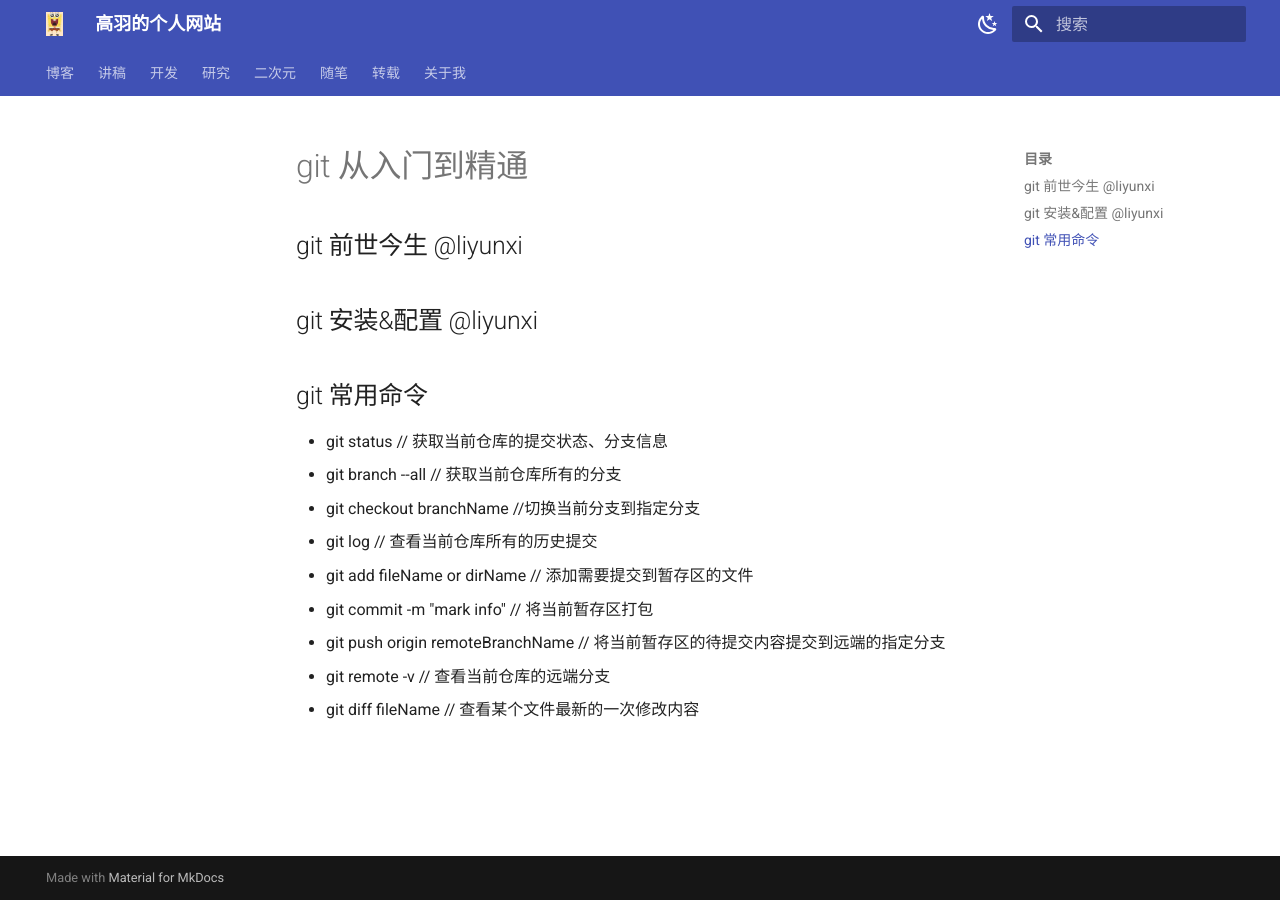
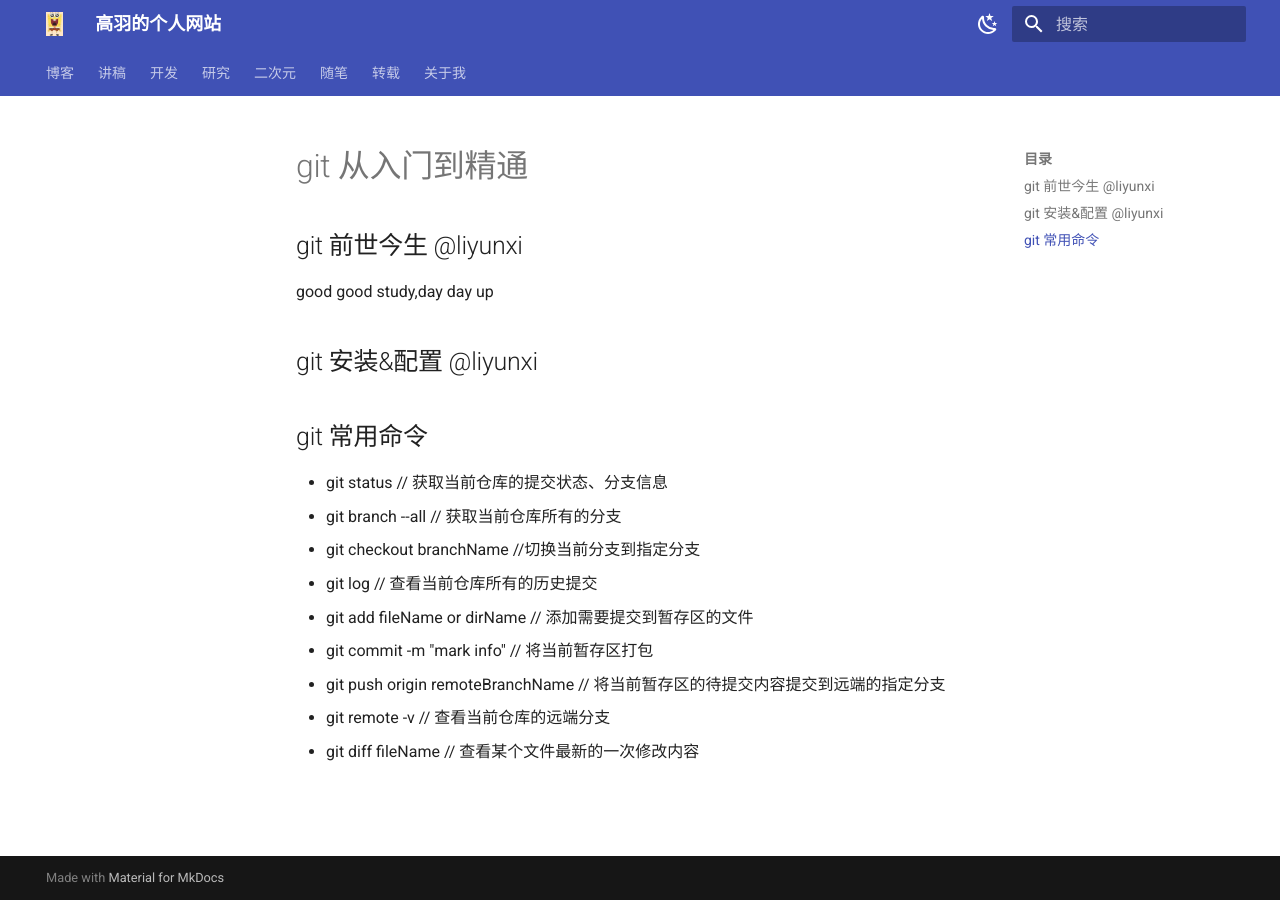
Before and after one commit to ShadowStorm97/blog, an MkDocs documentation site: the page built from docs/BLOG/BIG-PLAN/CS/learn-git.md, in a window 1280 px wide. Built offline with MkDocs 1.6.1 and Material for MkDocs 9.7.7, drawn with Linux system fonts in a browser that asks for light colours; nearby versions of some CDN libraries; library files that are not in the unit come from our copies.

Commit message:
first commit

```diff
--- a/docs/BLOG/BIG-PLAN/CS/learn-git.md
+++ b/docs/BLOG/BIG-PLAN/CS/learn-git.md
@@ -1,7 +1,7 @@
 # git 从入门到精通
 
 ## git 前世今生 @liyunxi
-
+good good study,day day up
 ## git 安装&配置 @liyunxi
 
 ## git 常用命令
```
